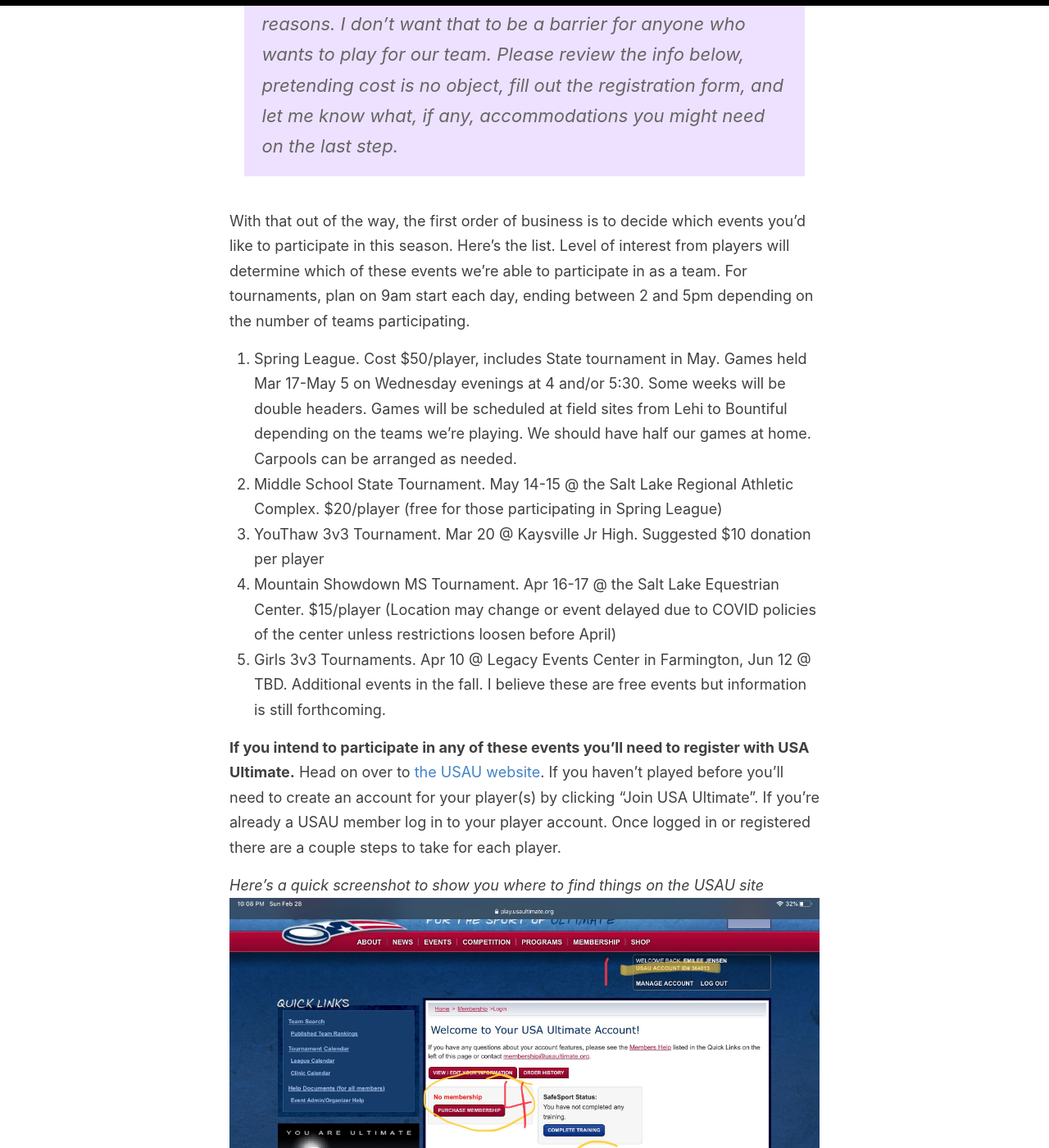
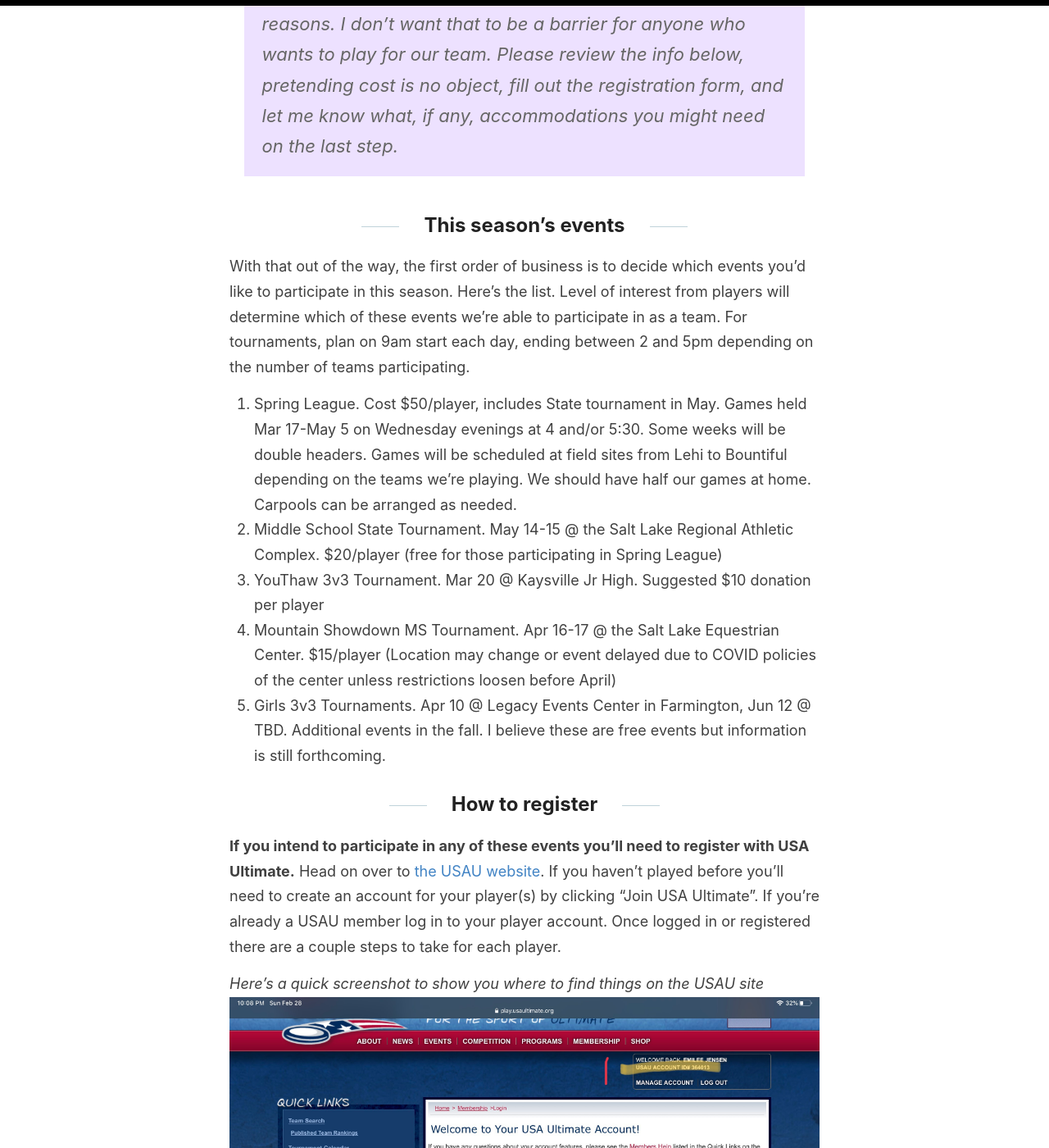
Before and after one commit to outerim/bountiful-ultimate, a Jekyll site: the page built from _pages/spring-2021-registration.md, in a window 1280 px wide and 1400 px high, scrolled down 486 px. Shown: the whole window at 82% size. Built offline with Jekyll 4.4.1, drawn with Linux system fonts in a browser that asks for light colours.

Commit message:
add headers

```diff
--- a/_pages/spring-2021-registration.md
+++ b/_pages/spring-2021-registration.md
@@ -8,6 +8,8 @@ Spring league is starting up real soon and there are a few steps I need you to t
 
 > A few things I want to mention before I dive into details. Our practices will **always** be open, meaning you’re welcome to continue attending even if you’re not participating in events this season. Keep on coming out, learning, and having fun. As a kid I couldn’t participate in team sports for financial reasons. I don’t want that to be a barrier for anyone who wants to play for our team. Please review the info below, *pretending cost is no object*, fill out the registration form, and let me know what, if any, accommodations you might need on the last step.
 
+## This season's events
+
 With that out of the way, the first order of business is to decide which events you’d like to participate in this season. Here’s the list. Level of interest from players will determine which of these events we’re able to participate in as a team. For tournaments, plan on 9am start each day, ending between 2 and 5pm depending on the number of teams participating.
 
 1. Spring League. Cost $50/player, includes State tournament in May. Games held Mar 17-May 5 on Wednesday evenings at 4 and/or 5:30. Some weeks will be double headers. Games will be scheduled at field sites from Lehi to Bountiful depending on the teams we’re playing. We should have half our games at home. Carpools can be arranged as needed.
@@ -15,6 +17,8 @@ With that out of the way, the first order of business is to decide which events
 3. YouThaw 3v3 Tournament. Mar 20 @ Kaysville Jr High. Suggested $10 donation per player
 4. Mountain Showdown MS Tournament. Apr 16-17 @ the Salt Lake Equestrian Center. $15/player (Location may change or event delayed due to COVID policies of the center unless restrictions loosen before April)
 5. Girls 3v3 Tournaments. Apr 10 @ Legacy Events Center in Farmington, Jun 12 @ TBD. Additional events in the fall. I believe these are free events but information is still forthcoming.
+
+## How to register
 
 **If you intend to participate in any of these events you’ll need to register with USA Ultimate.** Head on over to [the USAU website](https://play.usaultimate.org/members/login). If you haven’t played before you’ll need to create an account for your player(s) by clicking “Join USA Ultimate”. If you’re already a USAU member log in to your player account. Once logged in or registered there are a couple steps to take for each player.
 
```
